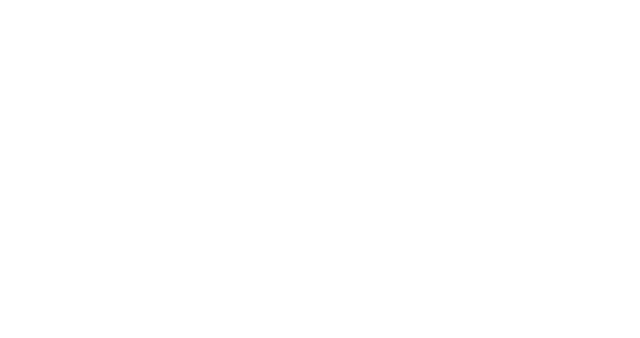
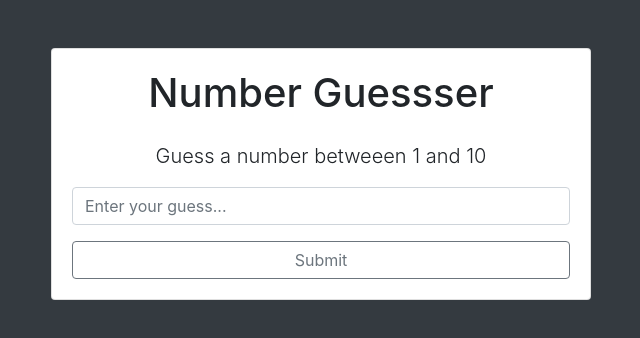
Before and after one commit to jakepintu/Number-Guesser, a website: page index.html in a window 1280 px wide. Shown: the whole page, without its empty margins (319-959 px from the left). Drawn offline with nearby package versions, Linux system fonts and the light colour scheme.

Commit message:
Build The UI

```diff
--- a/index.html
+++ b/index.html
@@ -6,23 +6,32 @@
     <meta name="viewport" content="width=device-width, initial-scale=1.0">
     <meta http-equiv="X-UA-Compatible" content="ie=edge">
     <title>Number Guesser</title>
-
     <!-- Bootstrap core CSS-->
     <link rel="stylesheet" href="vendor/bootstrap/css/bootstrap.min.css">
-
     <!-- Custom styles for this template -->
     <link rel="stylesheet" href="css/style.css">
 </head>
 
-<body>
-
+<body class="bg-dark">
+    <div class="container">
+        <div class="row">
+            <div class="col-md-6 mx-auto">
+                <div class="card card-body text-center mt-5">
+                    <h1 class="heading display-5 pb-3">Number Guessser</h1>
+                    <div id="game">
+                        <p class="lead">Guess a number betweeen <span class="min-num">1</span> and <span class="max-num">10</span></p>
+                        <input type="number" class="form-control" id="guess-input" placeholder="Enter your guess...">
+                        <input type="button" value="Submit" class="btn btn-outline-secondary btn-block mt-3" id="guess-value">
+                    </div>
+                </div>
+            </div>
+        </div>
+    </div>
     <!-- Bootstrap core JavaScript -->
     <script src="vendor/jquery/jquery.min.js"></script>
     <script src="vendor/bootstrap/js/bootstrap.bundle.min.js"></script>
-
     <!-- Plugin JavaScript -->
     <script src="vendor/jquery-easing/jquery.easing.min.js"></script>
-
     <!-- Custom JavaScript for this theme -->
     <script src="js/script.js"></script>
 </body>
```
